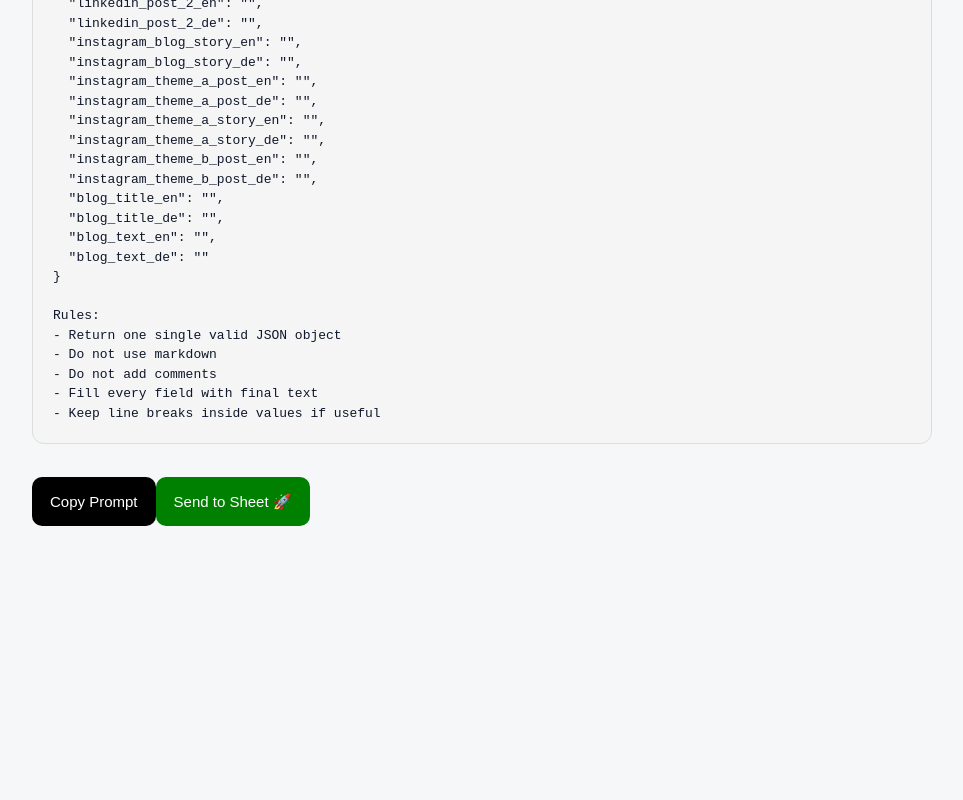
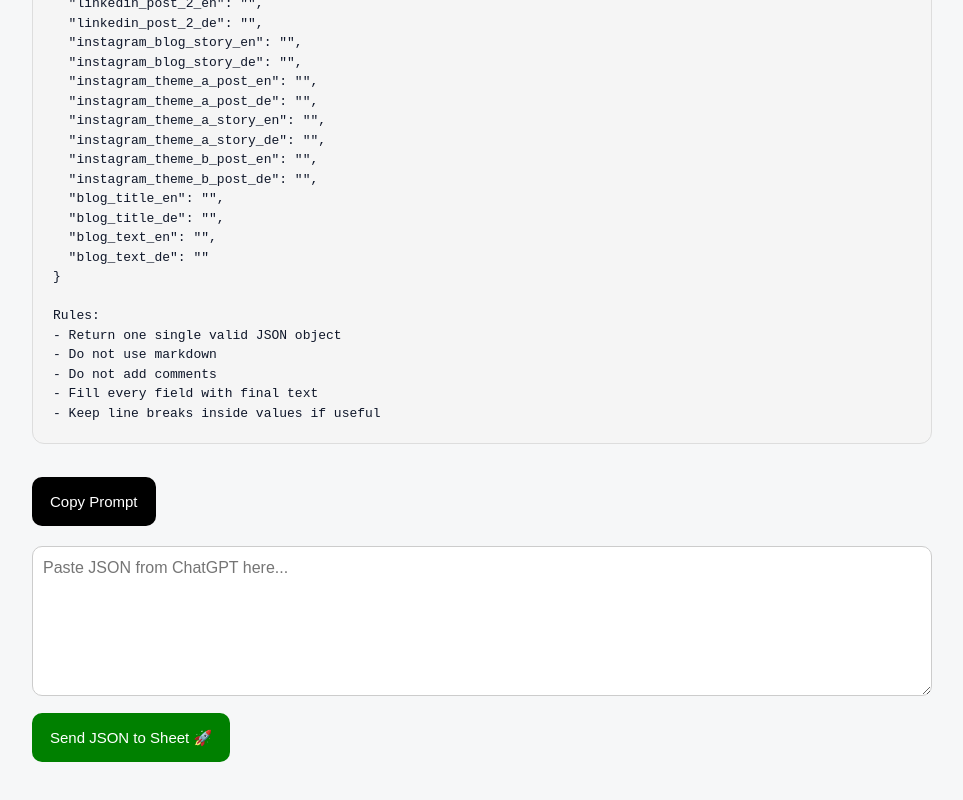
Before and after one commit to johannes-sketch/advox-content-wizard, a Next.js app: page / in a window 1280 px wide. Shown: the part 4732-5532 px from the top of the page, without its empty margins (158-1121 px from the left). Before the commit the page ends 5298 px from the top, so only its background shows below. Built offline with nearby package versions, Linux system fonts and the light colour scheme.

Commit message:
add json input + send to zapier

```diff
--- a/app/page.tsx
+++ b/app/page.tsx
@@ -261,35 +261,35 @@ Rules:
 - Keep line breaks inside values if useful`;
   }, [goal, pot, topicInput, angle]);
 
-  function copyPrompt() {
-    navigator.clipboard.writeText(prompt);
-    alert("Prompt copied 🚀");
-  }
+function copyPrompt() {
+  navigator.clipboard.writeText(prompt);
+  window.open("https://chat.openai.com", "_blank");
+}
 
-async function sendToZapier() {
+async function sendJSONToZapier() {
   try {
     const response = await fetch("https://hooks.zapier.com/hooks/catch/27244867/uj41a24/", {
       method: "POST",
       headers: {
         "Content-Type": "application/json",
       },
-      body: JSON.stringify({
-        week: "Week X",
-        theme: pot,
-        prompt: prompt,
-      }),
+      body: jsonInput,
     });
 
     if (response.ok) {
-      alert("Sent to Zapier 🚀");
+      alert("✅ Sent to Google Sheet!");
+      setJsonInput("");
     } else {
-      alert("Something went wrong ❌");
+      alert("❌ Failed to send");
     }
   } catch (error) {
     console.error(error);
-    alert("Error sending to Zapier ❌");
+    alert("❌ Error sending");
   }
 }
+
+const [jsonInput, setJsonInput] = useState("");
+
 
   return (
     <main style={{ padding: 40, fontFamily: "Arial", maxWidth: 980, margin: "0 auto", lineHeight: 1.4 }}>
@@ -418,8 +418,22 @@ async function sendToZapier() {
       >
         Copy Prompt
       </button>
- <button
-  onClick={sendToZapier}
+<textarea
+  placeholder="Paste JSON from ChatGPT here..."
+  value={jsonInput}
+  onChange={(e) => setJsonInput(e.target.value)}
+  style={{
+    width: "100%",
+    height: 150,
+    marginTop: 20,
+    padding: 10,
+    borderRadius: 10,
+    border: "1px solid #ccc",
+  }}
+/>
+
+<button
+  onClick={sendJSONToZapier}
   style={{
     padding: "14px 18px",
     background: "green",
@@ -431,7 +445,7 @@ async function sendToZapier() {
     fontSize: 15,
   }}
 >
-  Send to Sheet 🚀
+  Send JSON to Sheet 🚀
 </button>
     </main>
   );
```
